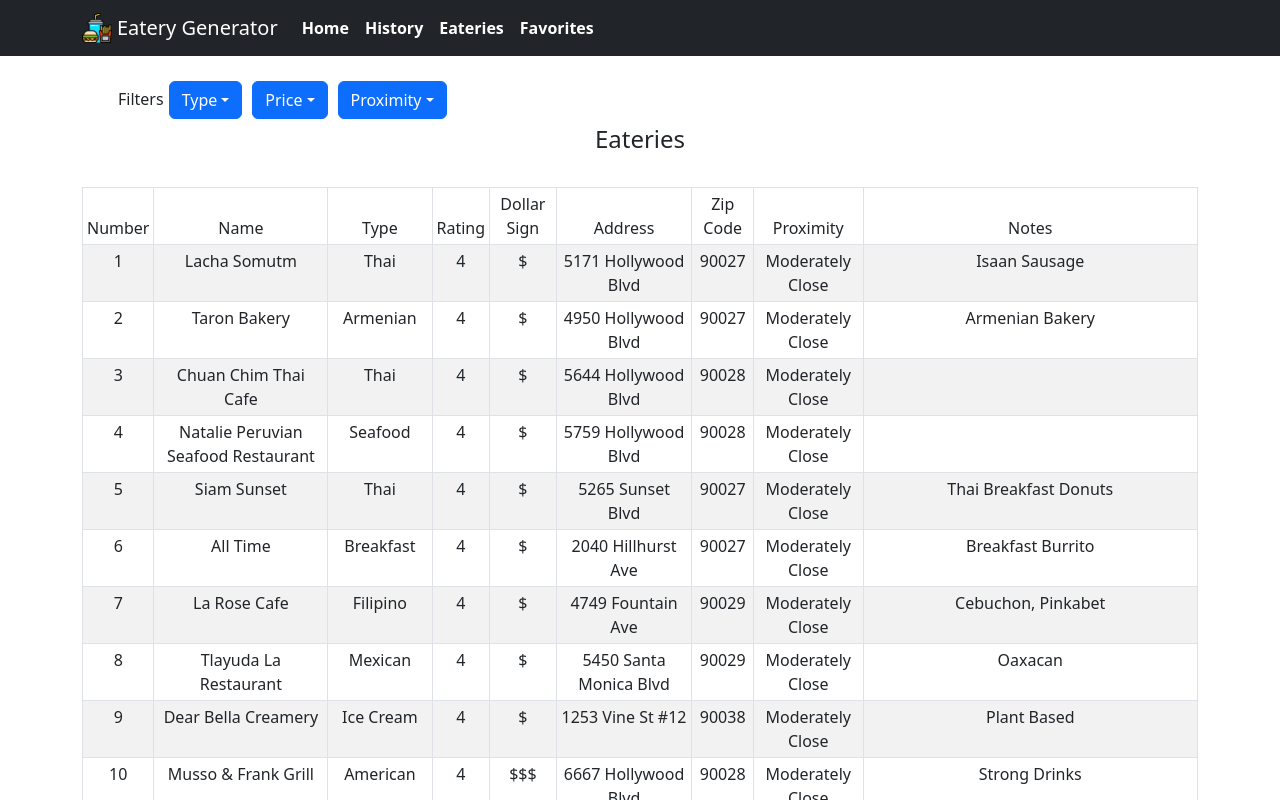
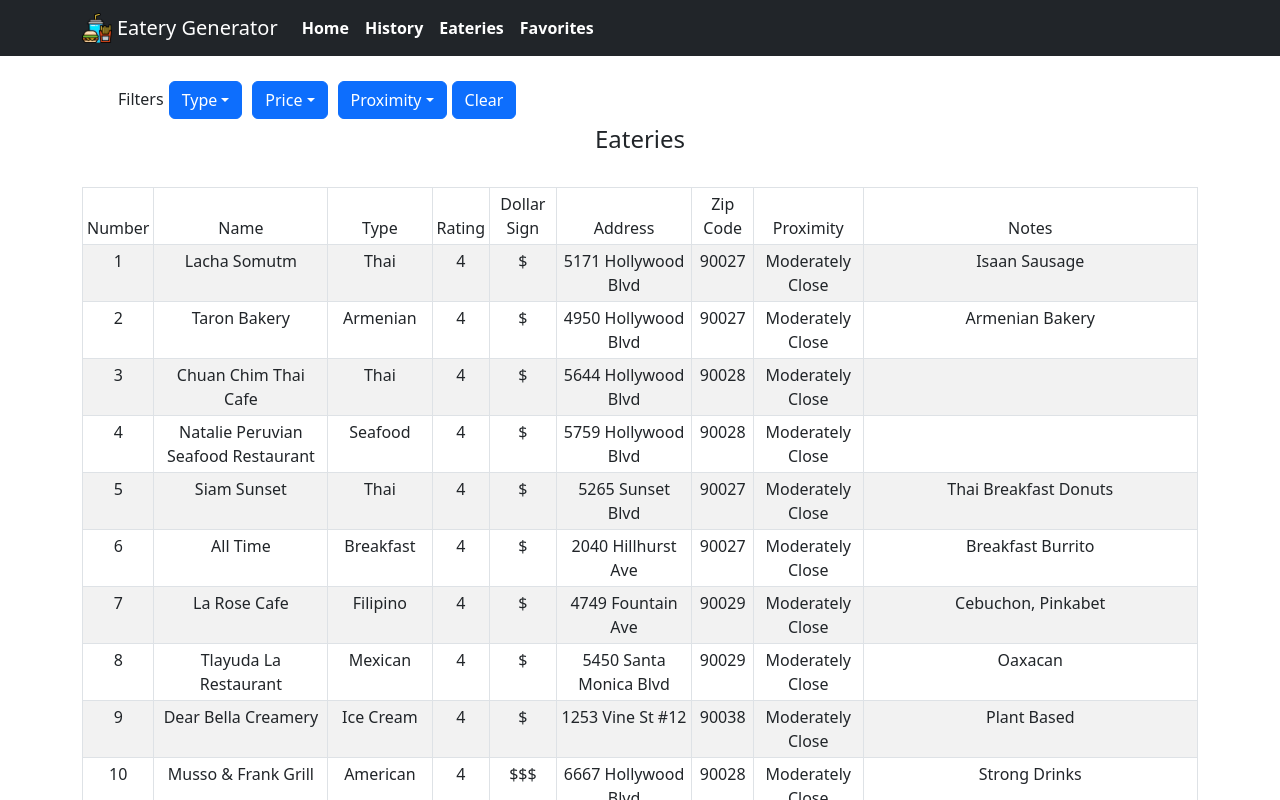
Before and after one commit to ArthurKimGl19/eateryGenerator, a React (Create React App) app: page /eateries in a window 1280 px wide. Shown: the top 800 px of the page. Built offline with nearby package versions, Linux system fonts and the light colour scheme.

Commit message:
Add in clear filters button

```diff
--- a/src/components/Filters/Filters.js
+++ b/src/components/Filters/Filters.js
@@ -1,5 +1,6 @@
 import React from 'react';
 import Badge from 'react-bootstrap/Badge';
+import Button from 'react-bootstrap/Button';
 import { Container } from 'react-bootstrap';
 import DropdownButton from 'react-bootstrap/DropdownButton';
 import Dropdown from 'react-bootstrap/Dropdown';
@@ -81,6 +82,12 @@ export default function Filters() {
     const selectedPriceOptions = createSelectedOptions(selectedPrices);
     const selectedProximityOptions = createSelectedOptions(selectedProximity);
 
+    const clearSelectedOptions = () => {
+        setSelectedTypes([]);
+        setSelectedPrices([]);
+        setSelectedProximity([]);
+    };
+
     return (
         <Container className="filters-container">
             <Container className="filters-options-container">
@@ -120,6 +127,7 @@ export default function Filters() {
                     {/* eslint-disable prettier/prettier */}
                     {proximityOptions}
                 </DropdownButton>
+                <Button onClick={clearSelectedOptions}>Clear</Button>
             </Container>
             <Container className="selected-options-container">
                 <div className="selected-type-options">{selectedTypeOptions}</div>
```
